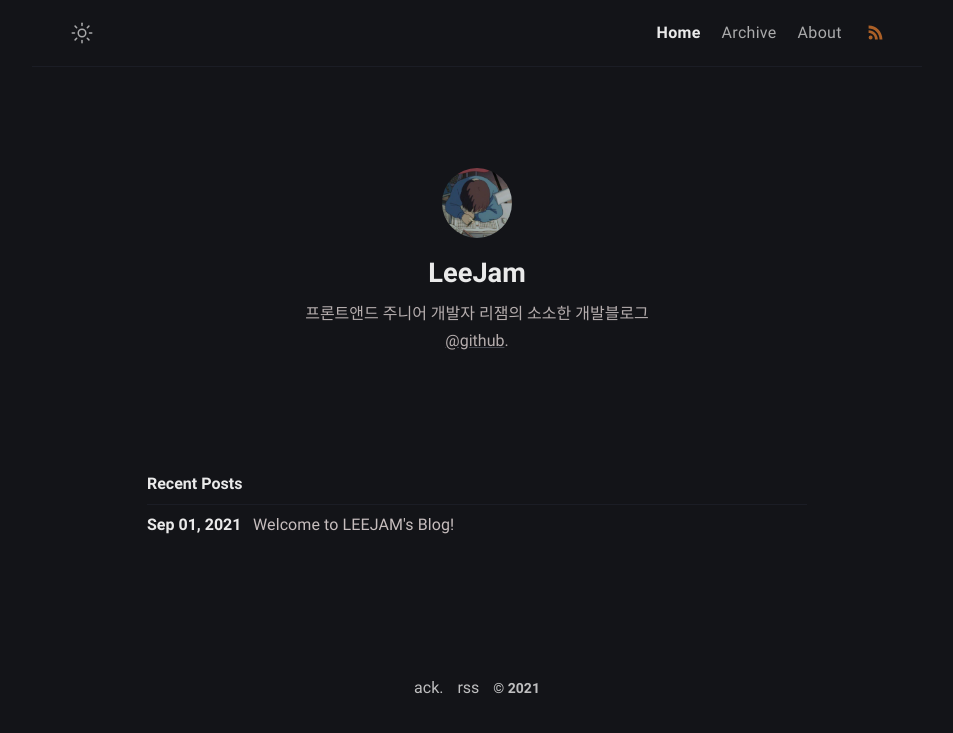
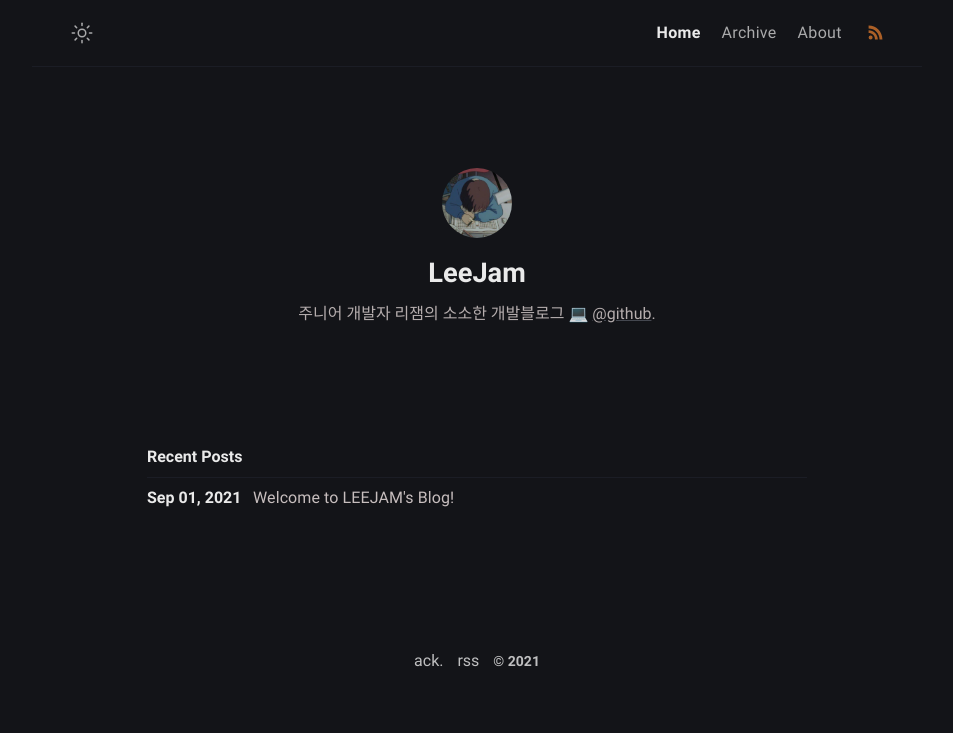
Before and after one commit to LeeJams/LeeJams.github.io, a Jekyll site: the page built from index.md, in a window 1280 px wide. Shown: the top 733 px of the page, without its empty margins (163-1116 px from the left). Built offline with Jekyll 4.4.1, drawn with Linux system fonts in a browser that asks for light colours.

```diff
--- a/_config.yml
+++ b/_config.yml
@@ -13,7 +13,7 @@ mode: dark # default theme "dark" | "light"
 author:
   name: LeeJam # author name
   bio: >- # tell to the world
-    프론트앤드 주니어 개발자 리잼의 소소한 개발블로그
+    주니어 개발자 리잼의 소소한 개발블로그 💻
     <a href="https://github.com/LeeJams" target="_blank" rel="noopener">@github</a>.
   username: LeeJams # general username
   github: LeeJams # github username
@@ -26,7 +26,7 @@ author:
 url: "https://LeeJams.github.io"
 baseurl:
 permalink: /:title/
-google_analytics: # leave it blank if not wish
+google_analytics: G-N7CRZG79RN # leave it blank if not wish
 fb_appid:
 
 # Collection setting
```
